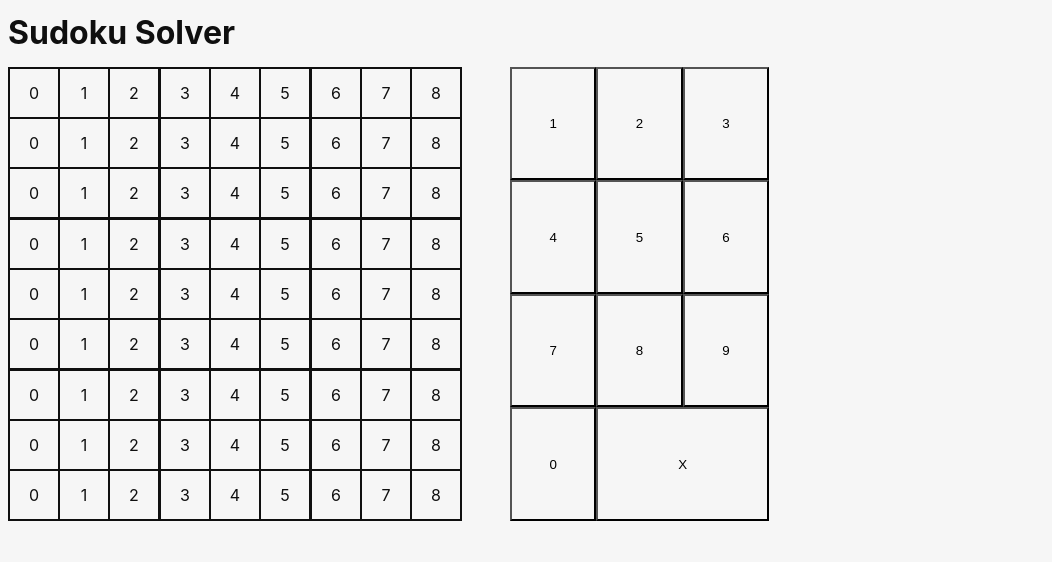
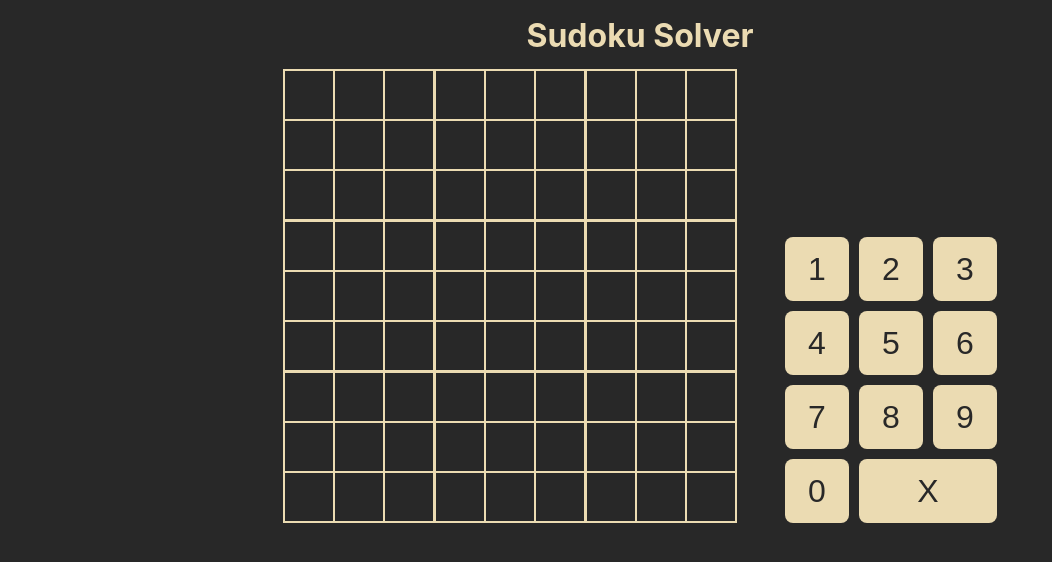
Before and after one commit to chixbv/rust-sudoku-solver, a React (Vite) app: page / in a window 1280 px wide. Shown: the top 562 px of the page, without its empty margins (0-1052 px from the left). Built offline with nearby package versions, Linux system fonts and the light colour scheme.

Commit message:
style(App): rudimentary variable and styling

```diff
--- a/src-tauri/tauri.conf.json
+++ b/src-tauri/tauri.conf.json
@@ -21,7 +21,7 @@
       {
         "title": "rust-sudoku-solver",
         "width": 800,
-        "height": 600
+        "height": 575
       }
     ],
     "security": {
--- a/src/App.scss
+++ b/src/App.scss
@@ -4,50 +4,86 @@
   line-height: 24px;
   font-weight: 400;
 
-  color: #0f0f0f;
-  background-color: #f6f6f6;
+  $light-color: #ebdbb2;
+  $light-hover-color: #d5c4a1;
+  $light-background-color: #282828;
+
+  background-color: $light-background-color;
+  color: $light-color;
 
   font-synthesis: none;
   text-rendering: optimizeLegibility;
   -webkit-font-smoothing: antialiased;
   -moz-osx-font-smoothing: grayscale;
   -webkit-text-size-adjust: 100%;
+  body {
+    margin: 0;
+    width: 100vw;
+    height: 100vh;
+    overflow: hidden;
     .container {
+      padding-top: 24px;
+      h1 {
+        margin-top: 0;
+        text-align: center;
+      }
       .row {
         display: flex;
+        justify-content: center;
         .keypad {
           display: flex;
+          align-items: end;
+          margin-left: 3rem;
+          width: calc(12rem + 20px);
+          & > div {
+            display: flex;
             flex-wrap: wrap;
-        margin-left: 3rem;
+            gap: 10px;
+            height: calc(16rem + 30px);
+          }
           .keypiece {
-          flex: 0 0 33.333333%;
-          background-color: #f6f6f6;
+            aspect-ratio: 1/1;
             &.deletebutton {
-            flex: 0 0 66.667%;
+              button{
+                width: calc(8rem + 10px);
+              }
+            }
+            button {
+              height: 4rem;
+              width: 4rem;
+              border: 1px solid transparent;
+              border-radius: 8px;
+              background-color: $light-color;
+              font-size: 2rem;
+              color: $light-background-color;
+              &:hover {
+                background-color: $light-hover-color;
+              }
             }
           }
         }
         .grid {
+          cursor: pointer;
           .grid-row {
             display: flex;
             flex-direction: row;
             &:nth-of-type(3n + 1) div {
-            border-top: 2px solid #0f0f0f;
+              border-top: 2px solid $light-color;
             }
             &:last-of-type div {
-            border-bottom: 2px solid #0f0f0f;
+              border-bottom: 2px solid $light-color;
             }
             .grid-cell {
               height: 3rem;
               width: 3rem;
-            border: 0.8px solid #0f0f0f;
+              border: 0.8px solid $light-color;
               line-height: 3rem;
               text-align: center;
               &:nth-of-type(3n + 1) {
-              border-left: 2px solid #0f0f0f;
+                border-left: 2px solid $light-color;
               }
               &:last-of-type {
-              border-right: 2px solid #0f0f0f;
+                border-right: 2px solid $light-color;
               }
             }
           }
@@ -55,3 +91,4 @@
       }
     }
 }
+}
--- a/src/components/KeyPad/DeleteButton.tsx
+++ b/src/components/KeyPad/DeleteButton.tsx
@@ -1,3 +1,7 @@
-const DeleteButton = () => <button className="keypiece deletebutton">X</button>;
+const DeleteButton = () => (
+  <div className="keypiece deletebutton">
+    <button>X</button>
+  </div>
+);
 
 export default DeleteButton;
--- a/src/components/KeyPad/KeyPiece.tsx
+++ b/src/components/KeyPad/KeyPiece.tsx
@@ -1,5 +1,5 @@
 const KeyPiece = ({ index }: { index: number }) => (
-  <button className="keypiece">{index}</button>
+  <div className="keypiece"><button >{index}</button></div>
 );
 
 export default KeyPiece;
--- a/src/components/KeyPad/index.tsx
+++ b/src/components/KeyPad/index.tsx
@@ -4,10 +4,12 @@ import KeyPiece from "./KeyPiece";
 const KeyPad = () => {
   return (
     <div className="keypad">
+      <div>
       {[...Array(10).keys()].map((i) => (
         <KeyPiece index={(i + 1) % 10} />
       ))}
       <DeleteButton />
+      </div>
     </div>
   );
 };
--- a/src/components/SudokuGrid/Row.tsx
+++ b/src/components/SudokuGrid/Row.tsx
@@ -3,7 +3,7 @@ const Row = ({ index }: { index: number }) => {
     <div className="grid-row" key={index}>
       {[...Array(9).keys()].map((i) => (
         <div className="grid-cell" key={i}>
-          {i}
+
         </div>
       ))}
     </div>
```
Lines whose indentation alone changed are shown as unchanged.
